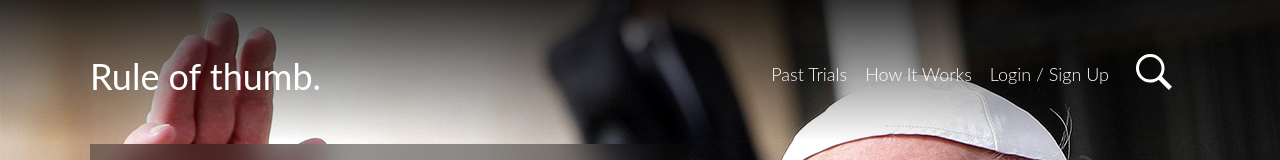
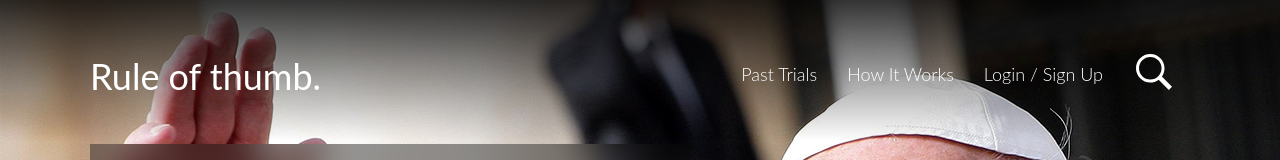
Before and after one commit to juanpb96/zemoga_ui-test, a React (Create React App) app: page / in a window 1280 px wide. Shown: the top 160 px of the page. Built offline with nearby package versions, Linux system fonts and the light colour scheme.

Commit message:
Remove warnings, change anchor tags with buttons and include styles for them

```diff
--- a/src/components/navbar/navbar.css
+++ b/src/components/navbar/navbar.css
@@ -51,9 +51,14 @@
     text-align: center;
   }
 
-  .nav__links a {
+  .nav__links button {
     color: var(--color-white);
     text-decoration: none;
+    cursor: pointer;
+    background-color: transparent;
+    border: none;
+    font-size: 1em;
+    font-weight: inherit;
   }
 
   .nav__hamburger:focus + .nav__links,
--- a/src/components/navbar/navbar.js
+++ b/src/components/navbar/navbar.js
@@ -12,13 +12,13 @@ export const Navbar = () => {
                 </button>
                 <ul className="nav__links">
                     <li>
-                        <a href="#">Past Trials</a>
+                        <button>Past Trials</button>
                     </li>
                     <li>
-                        <a href="#">How It Works</a>
+                        <button>How It Works</button>
                     </li>
                     <li>
-                        <a href="#">Login / Sign Up</a>
+                        <button>Login / Sign Up</button>
                     </li>
                     <li>
                         <form>
```
